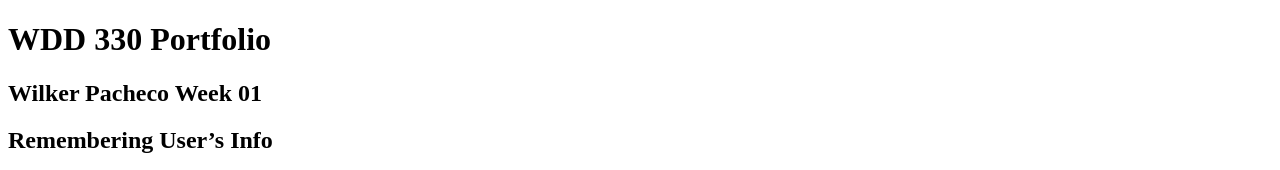
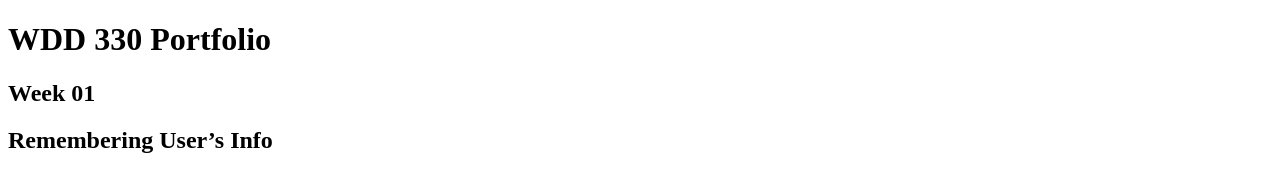
Before and after one commit to midael1975/WDD-330-portafolio, a plain HTML site: page week1/index.html in a window 1280 px wide. Shown: the top 170 px of the page. Drawn offline with Linux system fonts and the light colour scheme.

Commit message:
init commit

```diff
--- a/week1/index.html
+++ b/week1/index.html
@@ -9,7 +9,7 @@
     <body>
         <header>
             <h1>WDD 330 Portfolio</h1>
-            <h2>Wilker Pacheco Week 01</h2>
+            <h2>Week 01</h2>
         </header>
 
         <h2>Remembering User’s Info</h2>
```
Also changed, not shown: index.html (+1 -0 lines).
